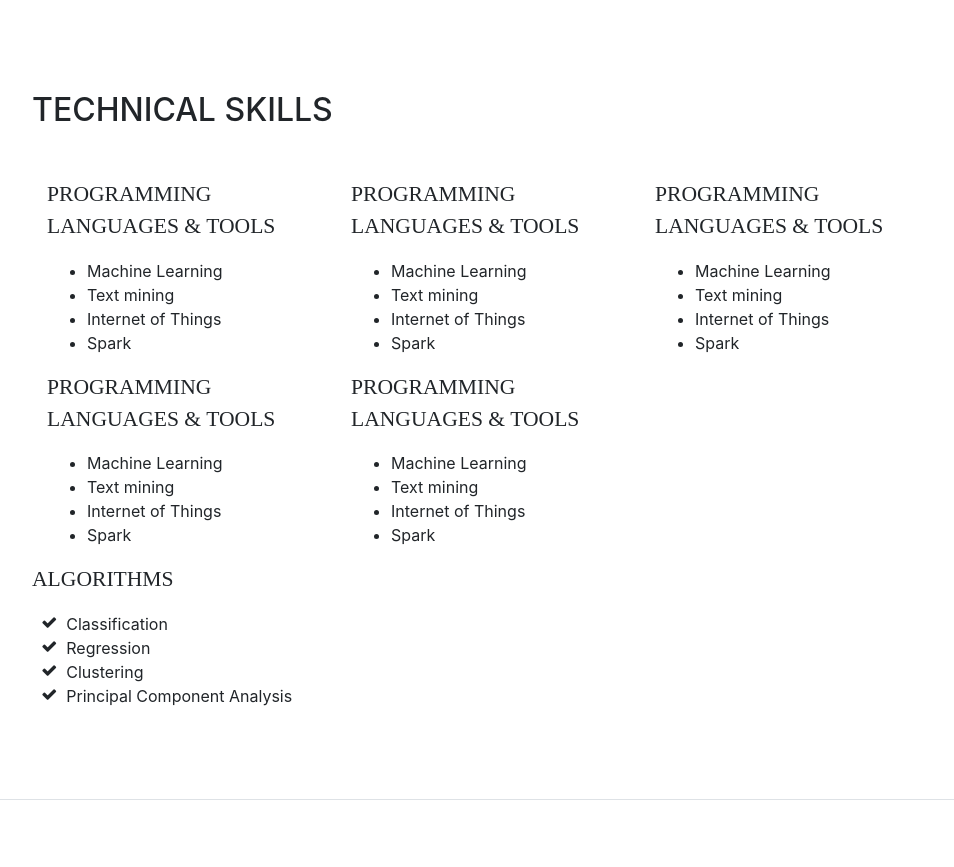
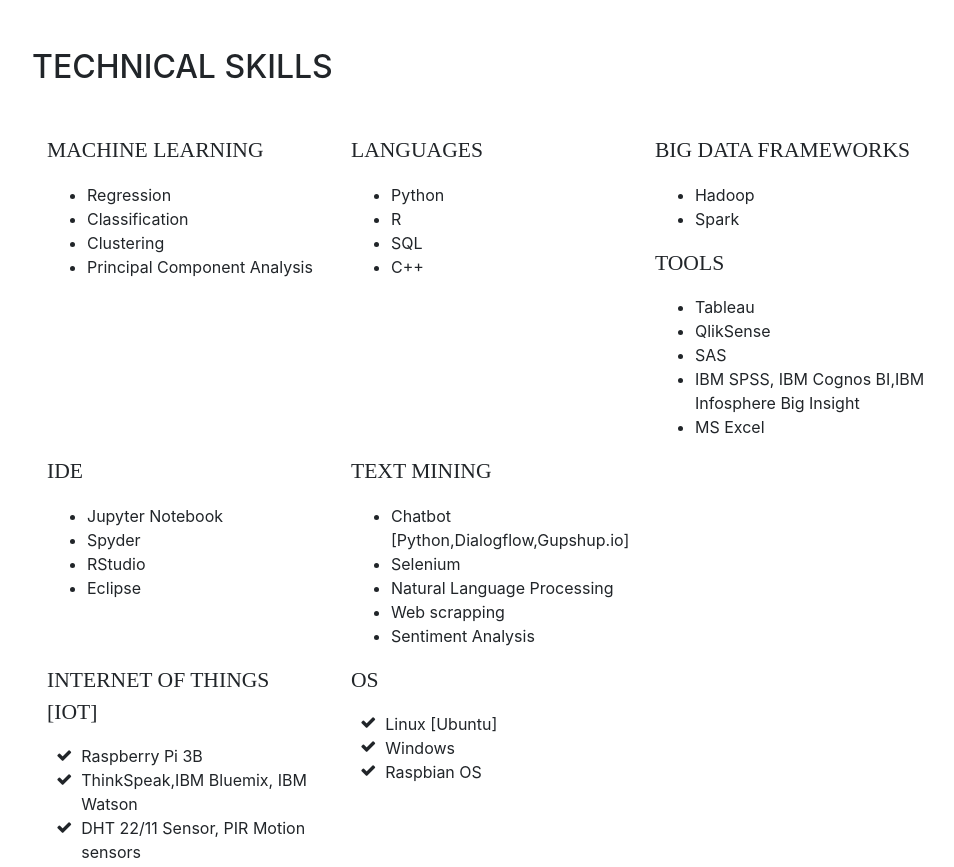
Before and after one commit to isuhas/isuhas.github.io, a website with bundled scripts: page resume/index.html in a window 1280 px wide. Shown: the part 2400-3267 px from the top of the page, without its empty margins (288-1242 px from the left). Built offline with nearby package versions, Linux system fonts and the light colour scheme; a web font is replaced by a local one.

Commit message:
Update index.html

```diff
--- a/resume/index.html
+++ b/resume/index.html
@@ -209,59 +209,59 @@
           <h2 class="mb-5">Technical Skills</h2>
 
           <div class="col-sm-4" style="float:left;">
-          <div class="subheading mb-3">Programming Languages &amp; Tools</div>
+          <div class="subheading mb-3">Machine Learning</div>
           	<ul>
-                <li>Machine Learning</li>
-                <li>Text mining</li>
-                <li>Internet of Things</li>
+                <li>Regression</li>
+                <li>Classification</li>
+                <li>Clustering</li>
+                <li>Principal Component Analysis</li>
+        	</ul>
+          </div>
+          <div class="col-sm-4" style="float:left;">
+          <div class="subheading mb-3">Languages</div>
+          	<ul>
+                <li>Python</li>
+                <li>R</li>
+                <li>SQL</li>
+                <li>C++</li>
+        	</ul>
+          </div>
+          <div class="col-sm-4" style="float:left;">
+          <div class="subheading mb-3">Big Data frameworks</div>
+          	<ul>
+                <li>Hadoop</li>
                 <li>Spark</li>
         	</ul>
           </div>
           <div class="col-sm-4" style="float:left;">
-          <div class="subheading mb-3">Programming Languages &amp; Tools</div>
+          <div class="subheading mb-3">Tools</div>
           	<ul>
-                <li>Machine Learning</li>
-                <li>Text mining</li>
-                <li>Internet of Things</li>
-                <li>Spark</li>
+                <li>Tableau</li>
+		<li>QlikSense</li>
+                <li>SAS</li>
+                <li>IBM SPSS, IBM Cognos BI,IBM Infosphere Big Insight</li>
+                <li>MS Excel</li>
         	</ul>
           </div>
           <div class="col-sm-4" style="float:left;">
-          <div class="subheading mb-3">Programming Languages &amp; Tools</div>
+          <div class="subheading mb-3">IDE</div>
           	<ul>
-                <li>Machine Learning</li>
-                <li>Text mining</li>
-                <li>Internet of Things</li>
-                <li>Spark</li>
+                <li>Jupyter Notebook</li>
+                <li>Spyder</li>
+                <li>RStudio</li>
+                <li>Eclipse</li>
         	</ul>
           </div>
           <div class="col-sm-4" style="float:left;">
-          <div class="subheading mb-3">Programming Languages &amp; Tools</div>
+          <div class="subheading mb-3">Text Mining</div>
           	<ul>
-                <li>Machine Learning</li>
-                <li>Text mining</li>
-                <li>Internet of Things</li>
-                <li>Spark</li>
+                <li>Chatbot [Python,Dialogflow,Gupshup.io]</li>
+                <li>Selenium</li>
+                <li>Natural Language Processing</li>
+                <li>Web scrapping</li>
+		<li>Sentiment Analysis</li>
         	</ul>
           </div>
-          <div class="col-sm-4" style="float:left;">
-          <div class="subheading mb-3">Programming Languages &amp; Tools</div>
-          	<ul>
-                <li>Machine Learning</li>
-                <li>Text mining</li>
-                <li>Internet of Things</li>
-                <li>Spark</li>
-        	</ul>
-          </div>
-          <!--<div class="col-sm-4" style="float:left;">
-          <div class="subheading mb-3">Programming Languages &amp; Tools</div>
-          	<ul>
-                <li>Machine Learning</li>
-                <li>Text mining</li>
-                <li>Internet of Things</li>
-                <li>Spark</li>
-        	</ul>
-          </div>-->
 
 
           <!--<ul class="list-inline list-icons">
@@ -281,21 +281,35 @@
 
 	  	<div style="clear:both;"></div>
 
-          <div class="subheading mb-3">Algorithms</div>
+	  <div class="col-sm-4" style="float:left;">
+          <div class="subheading mb-3">Internet of Things [IoT]</div>
           <ul class="fa-ul mb-0">
             <li>
               <i class="fa-li fa fa-check"></i>
-              Classification</li>
+              Raspberry Pi 3B</li>
             <li>
               <i class="fa-li fa fa-check"></i>
-              Regression</li>
+              ThinkSpeak,IBM Bluemix, IBM Watson</li>
             <li>
               <i class="fa-li fa fa-check"></i>
-              Clustering</li>
+              DHT 22/11 Sensor, PIR Motion sensors</li>
+          </ul>
+	  </div>
+
+	  <div class="col-sm-4" style="float:left;">
+          <div class="subheading mb-3">OS</div>
+          <ul class="fa-ul mb-0">
             <li>
               <i class="fa-li fa fa-check"></i>
-              Principal Component Analysis</li>
+              Linux [Ubuntu]</li>
+            <li>
+              <i class="fa-li fa fa-check"></i>
+              Windows</li>
+            <li>
+              <i class="fa-li fa fa-check"></i>
+              Raspbian OS</li>
           </ul>
+	  </div>
         </div>
       </section>
 
```
